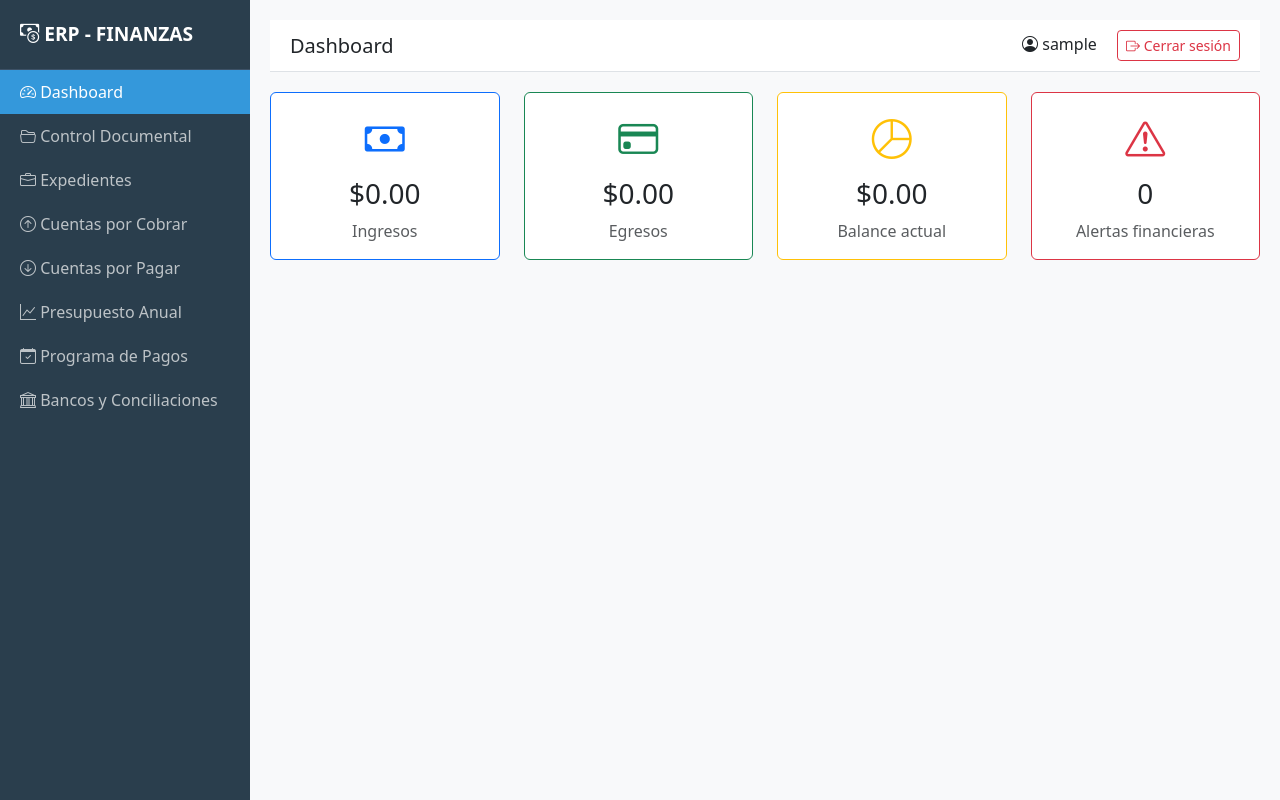
After one commit to jesus2004-1234/ERP, a Django app: page /finanzas/ in a window 1280 px wide. The commit adds this page. Run offline with Django 5.2, Linux system fonts and the light colour scheme; the visitor is signed in with stand-in values (Sample User, id 1).

Commit message:
se crea pestaña de dashboard de finanzas

```diff
--- a/config/views.py
+++ b/config/views.py
@@ -18,7 +18,7 @@ def dashboard(request):
 
     modulos = {
         "CIT": "ti_dashboard",
-        "GAF": "finanzas_dashboard",
+        "CPF": "finanzas_dashboard",
     }
 
 
--- a/finanzas/urls.py
+++ b/finanzas/urls.py
@@ -3,6 +3,7 @@ from django.urls import path
 from . import views
 
 urlpatterns = [
+    path("", views.dashboard, name="finanzas_dashboard"),
     path("expedientes/", views.expedientes_lista, name="expedientes_lista"),
     path("expedientes/crear/", views.expediente_crear, name="expediente_crear"),
     path(
--- a/finanzas/views.py
+++ b/finanzas/views.py
@@ -9,6 +9,25 @@ from django.db.models import Case, When
 from .models import Expediente, ExpedienteDocumento, FacturaCliente
 from .validators import validar_rfc
 
+
+@login_required
+def dashboard(request):
+    """
+    Dashboard principal del módulo de Finanzas.
+    """
+
+    context = {
+        "total_ingresos": "$0.00",
+        "total_egresos": "$0.00",
+        "balance_actual": "$0.00",
+        "alertas_financieras": 0,
+    }
+
+    return render(
+        request,
+        "finanzas/finanzas_dashboard.html",
+        context,
+    )
 # =====================================================
 # LISTADO DE EXPEDIENTES
 # =====================================================
--- a/templates/finanzas/base_finanzas.html
+++ b/templates/finanzas/base_finanzas.html
@@ -61,6 +61,9 @@
     <div class="sidebar-title">
         <i class="bi bi-cash-coin"></i> ERP - FINANZAS
     </div>
+    <a href="/dashboard" class="{% block menu_dashboard %}{% endblock %}">
+        <i class="bi bi-speedometer2"></i> Dashboard
+    </a>
     <a href="/control_documental/documentos" class="{% block menu_documentos %}{% endblock %}">
         <i class="bi bi-folder2-open"></i> Control Documental
     </a>
--- /dev/null
+++ b/templates/finanzas/finanzas_dashboard.html
@@ -0,0 +1,50 @@
+{% extends "finanzas/base_finanzas.html" %}
+
+{% block title %}Dashboard - ERP PLANEACION Y CONTROL FINANCIERO{% endblock %}
+{% block menu_dashboard %}active{% endblock %}
+{% block page_title %}Dashboard{% endblock %}
+
+{% block content %}
+
+<!-- Tarjetas de resumen -->
+<div class="row mb-4">
+    <div class="col-md-3">
+        <div class="card border-primary">
+            <div class="card-body text-center">
+                <i class="bi bi-cash fs-1 text-primary"></i>
+                <h3 class="mt-2">{{ total_ingresos }}</h3>
+                <p class="text-muted mb-0">Ingresos</p>
+            </div>
+        </div>
+    </div>
+    <div class="col-md-3">
+        <div class="card border-success">
+            <div class="card-body text-center">
+                <i class="bi bi-credit-card fs-1 text-success"></i>
+                <h3 class="mt-2">{{ total_egresos }}</h3>
+                <p class="text-muted mb-0">Egresos</p>
+            </div>
+        </div>
+    </div>
+    <div class="col-md-3">
+        <div class="card border-warning">
+            <div class="card-body text-center">
+                <i class="bi bi-pie-chart fs-1 text-warning"></i>
+                <h3 class="mt-2">{{ balance_actual }}</h3>
+                <p class="text-muted mb-0">Balance actual</p>
+            </div>
+        </div>
+    </div>
+    <div class="col-md-3">
+        <div class="card border-danger">
+            <div class="card-body text-center">
+                <i class="bi bi-exclamation-triangle fs-1 text-danger"></i>
+                <h3 class="mt-2">{{ alertas_financieras }}</h3>
+                <p class="text-muted mb-0">Alertas financieras</p>
+            </div>
+        </div>
+    </div>
+
+</div>
+
+{% endblock %}
```
